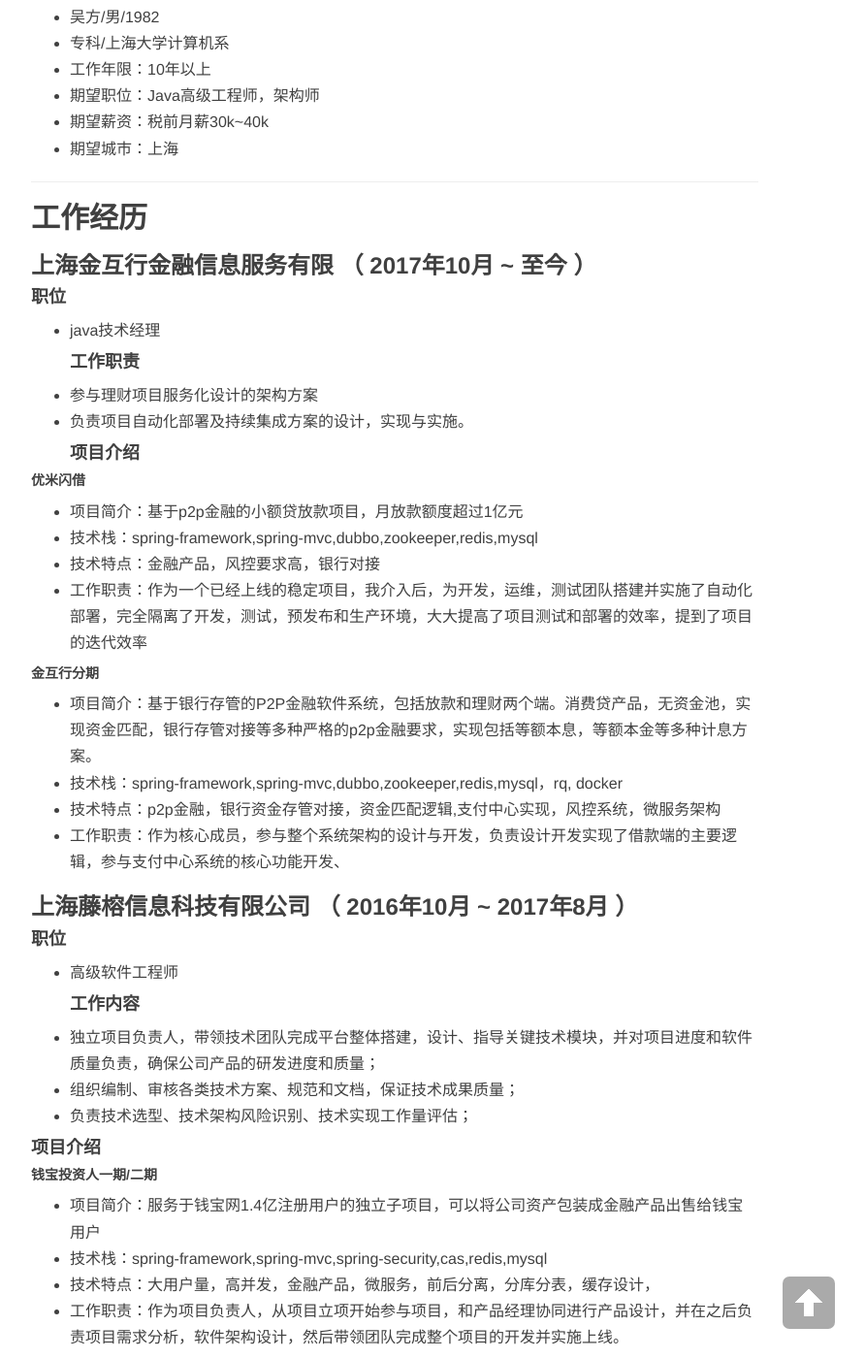
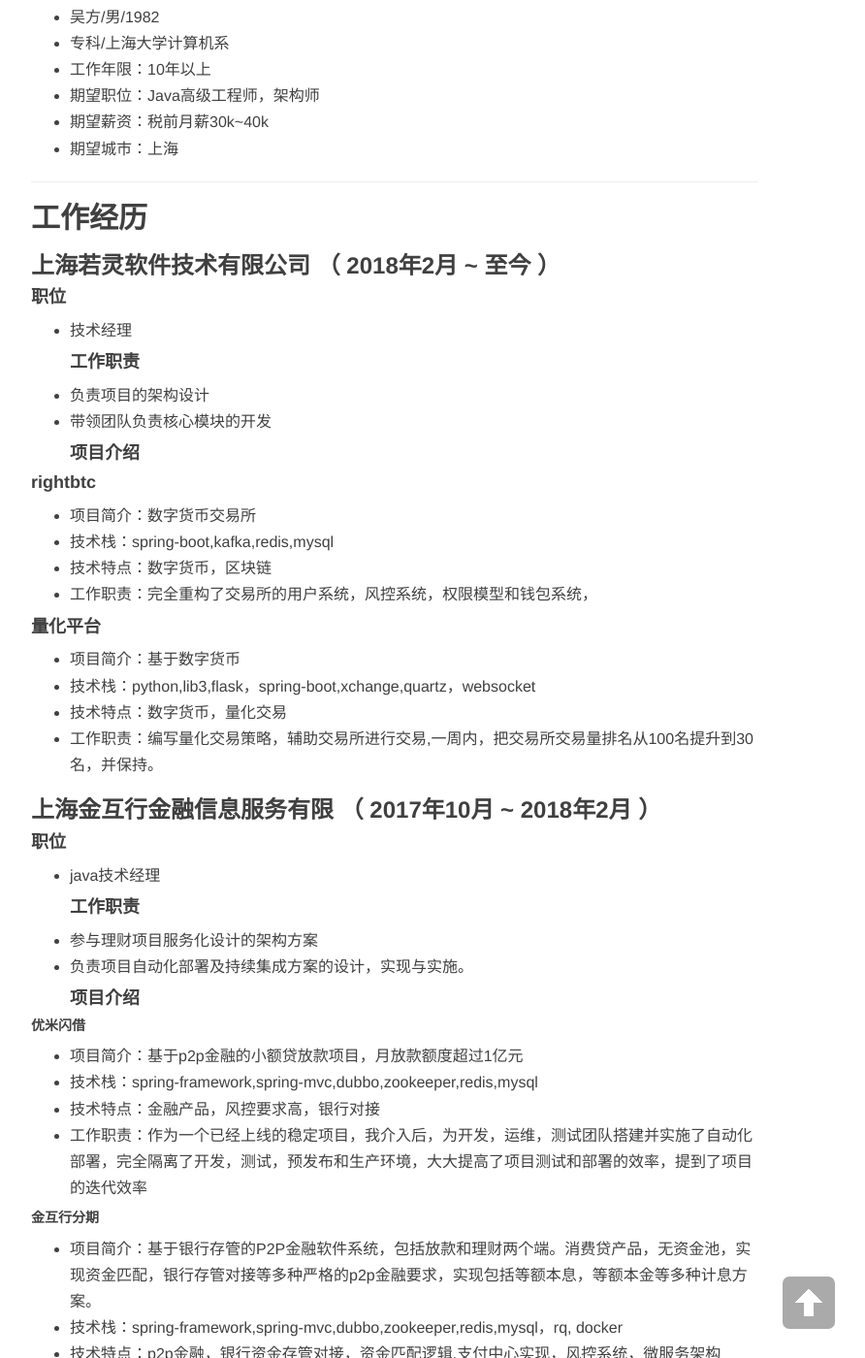
Before and after one commit to sluggard6/sluggard.github.io, a Jekyll site: the page built from resume.md, in a window 1280 px wide and 1400 px high, scrolled down 710 px. Shown: the whole window at 97% size, without its empty margins (233-1125 px from the left). Built offline with Jekyll 4.4.1, drawn with Linux system fonts in a browser that asks for light colours; nearby versions of some CDN libraries; our own code applies the rules of GitHub Pages for plain Markdown files; comment, search, counter and statistics services are not loaded; some of the changed text lies outside the part shown.

Commit message:
更新简历

```diff
--- a/resume.md
+++ b/resume.md
@@ -21,7 +21,28 @@
 
 ## 工作经历
 
-### 上海金互行金融信息服务有限 （ 2017年10月 ~ 至今 ）
+### 上海若灵软件技术有限公司 （ 2018年2月 ~ 至今 ）
+
+#### 职位
+* 技术经理
+#### 工作职责
+* 负责项目的架构设计
+* 带领团队负责核心模块的开发
+#### 项目介绍
+
+#### rightbtc
+* 项目简介：数字货币交易所
+* 技术栈：spring-boot,kafka,redis,mysql
+* 技术特点：数字货币，区块链
+* 工作职责：完全重构了交易所的用户系统，风控系统，权限模型和钱包系统，
+
+#### 量化平台
+* 项目简介：基于数字货币
+* 技术栈：python,lib3,flask，spring-boot,xchange,quartz，websocket
+* 技术特点：数字货币，量化交易
+* 工作职责：编写量化交易策略，辅助交易所进行交易,一周内，把交易所交易量排名从100名提升到30名，并保持。
+
+### 上海金互行金融信息服务有限 （ 2017年10月 ~ 2018年2月 ）
 
 #### 职位
 * java技术经理
```
Also changed, not shown: other parts of resume.md (+2 -2 lines).
